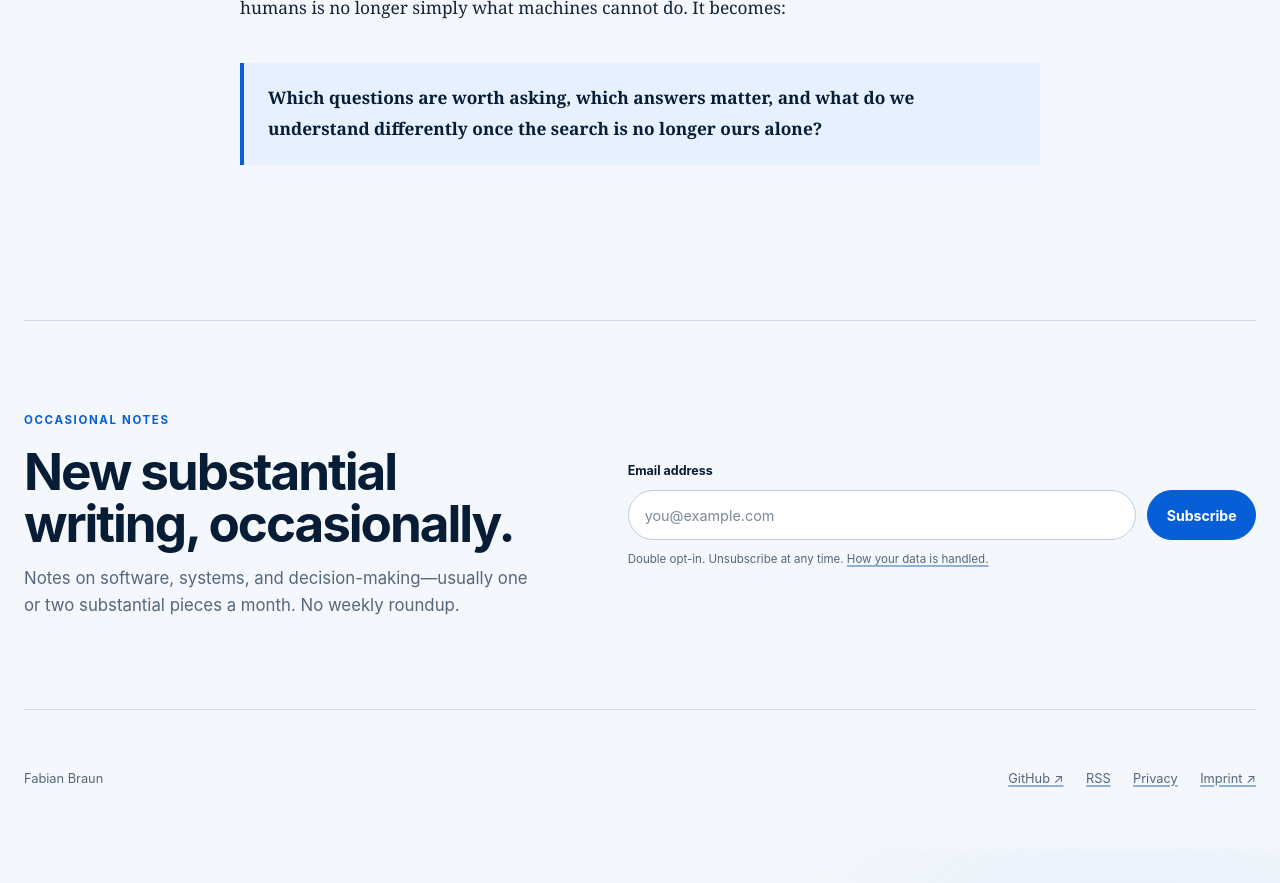
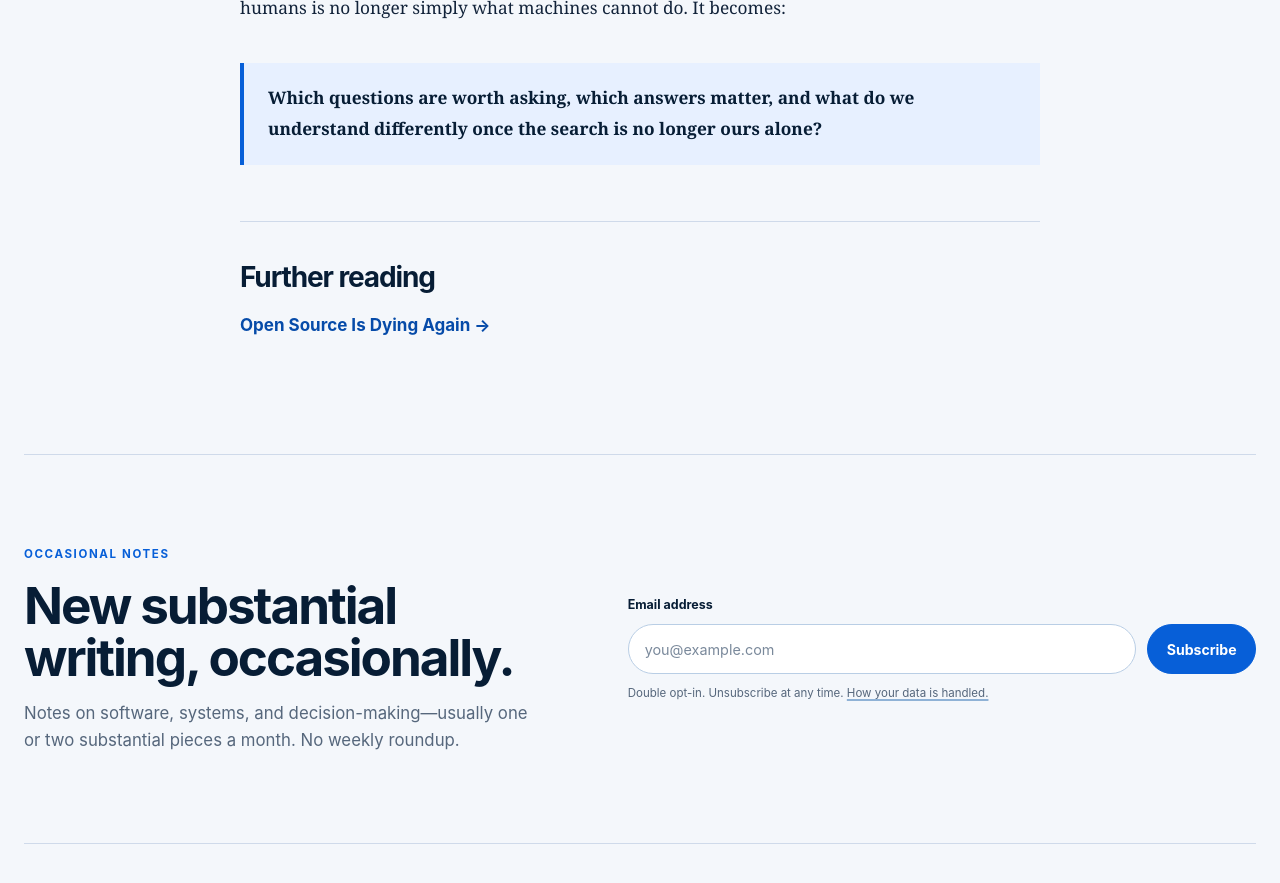
Before and after one commit to fsbraun/fsbraun.github.io, a Jekyll site: the page built from _posts/2026-09-19-what-if-brute-force-produces-insight.md, in a window 1280 px wide and 900 px high, scrolled down 5253 px. Shown: the top 883 px of the window. Built offline with Jekyll 4.4.1, drawn with Linux system fonts in a browser that asks for light colours; before the commit the page ends 6102 px from its top, so only the background shows below that.

```diff
--- a/_posts/2026-09-19-what-if-brute-force-produces-insight.md
+++ b/_posts/2026-09-19-what-if-brute-force-produces-insight.md
@@ -4,6 +4,8 @@ title: What If Brute Force Produces Insight?
 description: AI, mathematical discovery, and what remains when searching for answers becomes cheap.
 reading_time: 8
 category: automation-ai
+related_reads:
+  - open-source-is-dying-again
 ---
 OpenAI recently reported that a system involving on the order of 10,000 concurrent AI agents produced a proposed resolution of the Navier–Stokes Millennium Prize Problem. According to [OpenAI's account of the experiment](https://openai.com/index/navier-stokes-solution/), the effort took about 88 hours, involved 2.7 million agent messages and roughly 130 billion output tokens, followed by another 17 hours of Lean formalization and verification.
 
```
